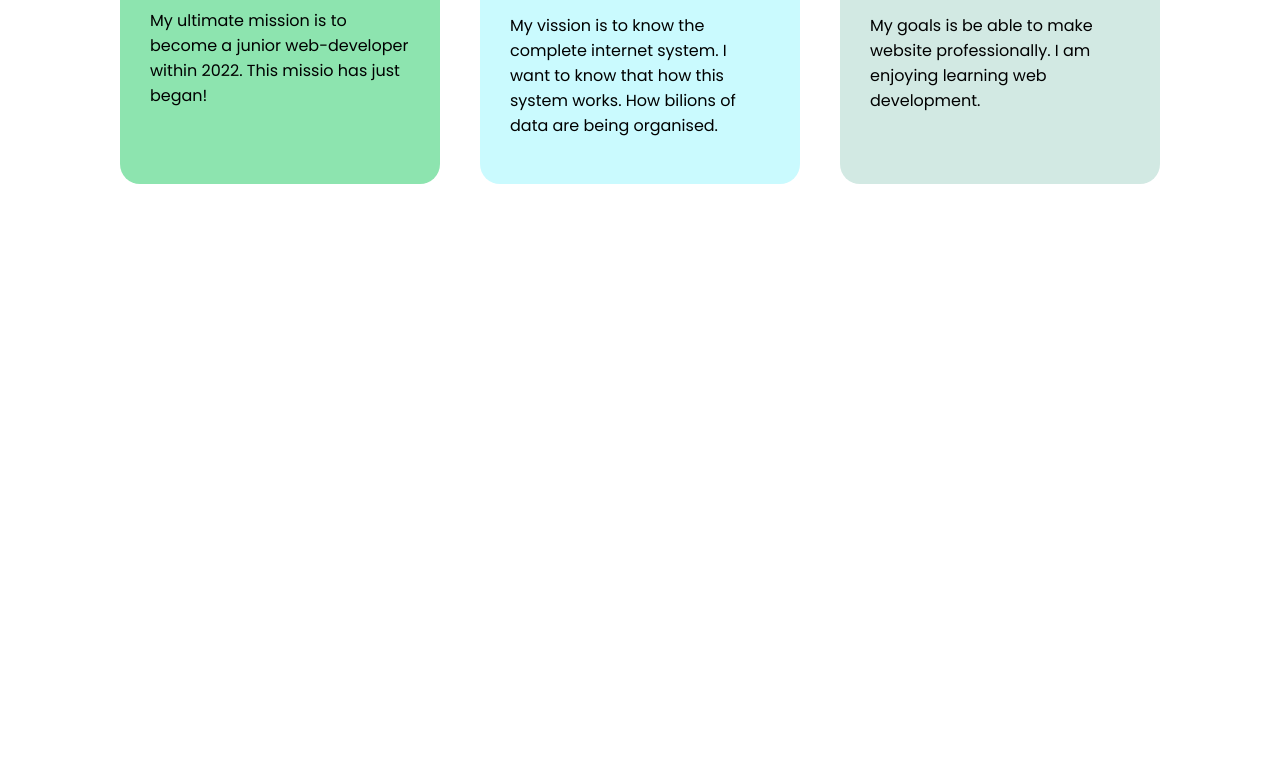
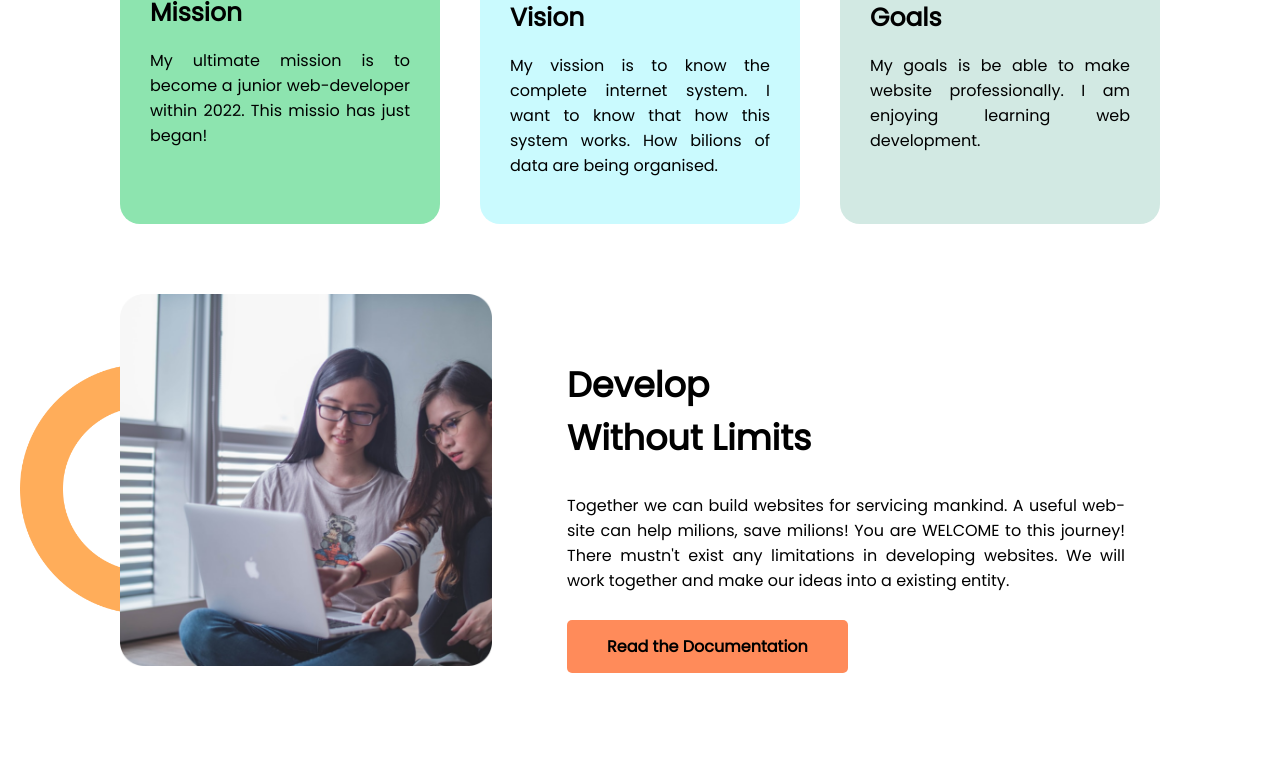
Before and after one commit to saifm-ohammad/first-assignment, a plain HTML site: page index.html in a window 1280 px wide. Shown: the part 929-1693 px from the top of the page. Before the commit the page ends 1133 px from the top, so only its background shows below. Drawn offline with Linux system fonts and the light colour scheme.

Commit message:
3rd section is added

```diff
--- a/index.html
+++ b/index.html
@@ -19,8 +19,9 @@
         <div class="head">
             <h1 class="headline">Stay Focus On <br><span class="diff-color">Mission 2022</span></h1>
             <br>
-            <p>This year my goal is to become a junior wed developer. I will try best to achieve this gaol. Right now
-                i am doing a course by programming hero. The official site of this course is web.programming-hero.com
+            <p class="justify">This year my goal is to become a junior wev developer. I will try best to achieve this
+                gaol. Right now i am doing a course by programming hero. You can also be a web-developer! The official
+                site of this course is web.programming-hero.com
             </p>
             <br>
             <a class="button" target="_blank" href="https://web.programming-hero.com/">Explore Now</a>
@@ -39,20 +40,41 @@
         <div class="three-box" style="background-color: #8DE4AF;">
             <img class="logo" src="images/illustrator-1.png" alt="mission!">
             <h3>Mission</h3>
-            <p>My ultimate mission is to become a junior web-developer within 2022. This missio has just began!</p>
+            <p class="justify">My ultimate mission is to become a junior web-developer within 2022. This missio has just
+                began!</p>
         </div>
 
         <div class="three-box" style="background-color: #CAFAFE;">
             <img class="logo" src="images/illustrator-2.png" alt="vision!">
             <h3>Vision</h3>
-            <p>My vission is to know the complete internet system. I want to know that how this system works. How
+            <p class="justify">My vission is to know the complete internet system. I want to know that how this system
+                works. How
                 bilions of data are being organised.</p>
         </div>
 
         <div class="three-box" style="background-color: #D2E9E3;">
             <img class=" logo" src="images/illustrator-3.png" alt="Goals!">
             <h3>Goals</h3>
-            <p>My goals is be able to make website professionally. I am enjoying learning web development.</p>
+            <p class="justify">My goals is be able to make website professionally. I am enjoying learning web
+                development.</p>
+        </div>
+
+    </section>
+
+    <section class="apply-flex bgimage">
+
+        <div class="one-third">
+            <img style="width: 100%;" src="images/coding.png" alt="They are coding">
+        </div>
+
+        <div class="two-third">
+            <h2>Develop <br>Without Limits</h2>
+            <p class="justify">Together we can build websites for servicing mankind. A useful web-site can help
+                milions, save milions! You are WELCOME to this journey! There mustn't exist any limitations in
+                developing websites. We will work
+                together and make our ideas into a existing entity.</p>
+            <br>
+            <a class="button" target="_blank" href="#">Read the Documentation</a>
         </div>
 
     </section>
--- a/style.css
+++ b/style.css
@@ -4,6 +4,7 @@ body{
 }
 .apply-flex{
     display: flex;
+    margin-bottom: 50px;
 }
 h1 {
     font-size: 50px;
@@ -26,10 +27,10 @@ h1 {
 }
 .button{
     text-decoration: none;
-    background-color: #DF622C;
+    background-color: #FF8B5A;
     color: black;
     font-weight: 700;
-    padding: 20px 40px;
+    padding: 15px 40px;
     border-radius: 5px;
 }
 
@@ -43,7 +44,7 @@ h1 {
     border-radius: 20px;
 }
 .extra-margin{
-    margin: 0px 100px;
+    margin: 0px 100px 30px 100px;
 }
 .logo{
     width: 33%;
@@ -54,3 +55,31 @@ h3{
     font-weight: 900;
     margin: 0;
 }
+
+/* section 2 end */
+
+.one-third{
+    width: 40%;
+    padding: 20px;
+    margin-left: 100px;
+}
+.two-third{
+    width: 60%;
+    padding: 55px;
+    margin-right: 100px;
+}
+h2 {
+    font-size: 35px;
+    font-weight: 900;
+}
+.bgimage{
+    background-image: url(images/shape-1.png);
+    background-repeat: no-repeat;
+    background-size: 250px;
+    background-position-x: 20px;
+    background-position-y: 90px;
+
+}
+.justify{
+    text-align: justify;
+}
```
Also changed, not shown: images/coding.png (added), images/shape-1.png (added), 1 other file.
